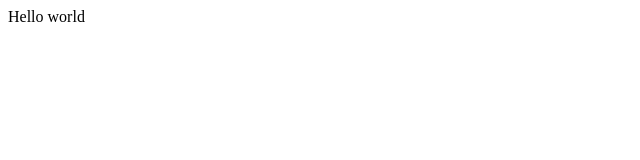
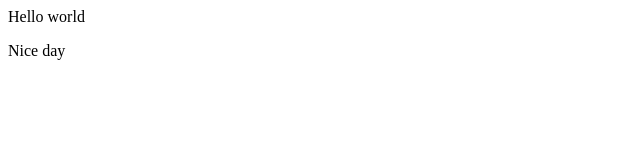
Before and after one commit to sergeyku1987/bookstore, a plain HTML site: page index.html in a window 1280 px wide. Shown: the full height of the page, 0-640 px from the left. Drawn offline with Linux system fonts and the light colour scheme.

Commit message:
Add index p

```diff
--- a/index.html
+++ b/index.html
@@ -9,6 +9,9 @@
     <div>
         Hello world
     </div>
+    <p>
+        Nice day
+    </p>
 
 </body>
 </html>
```
